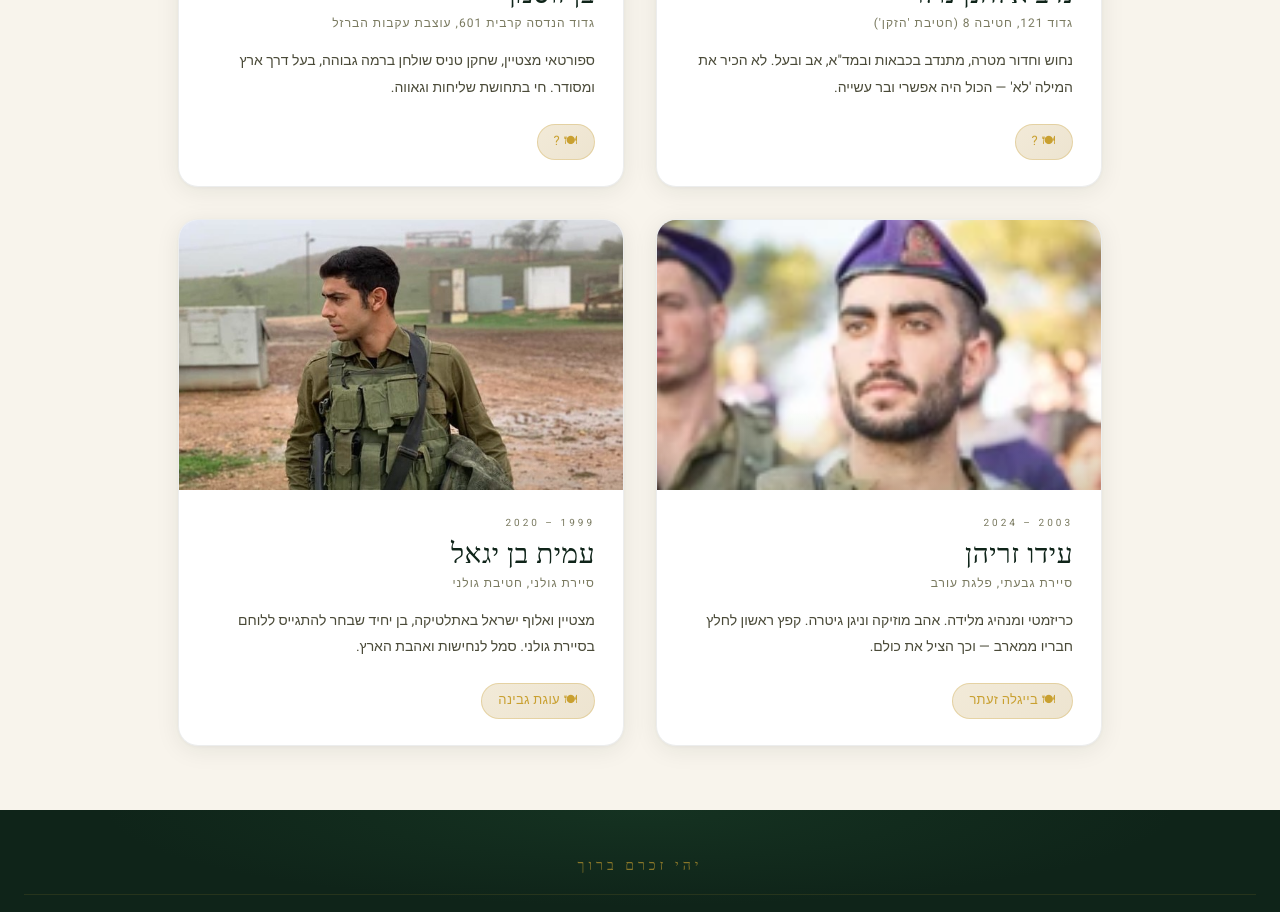
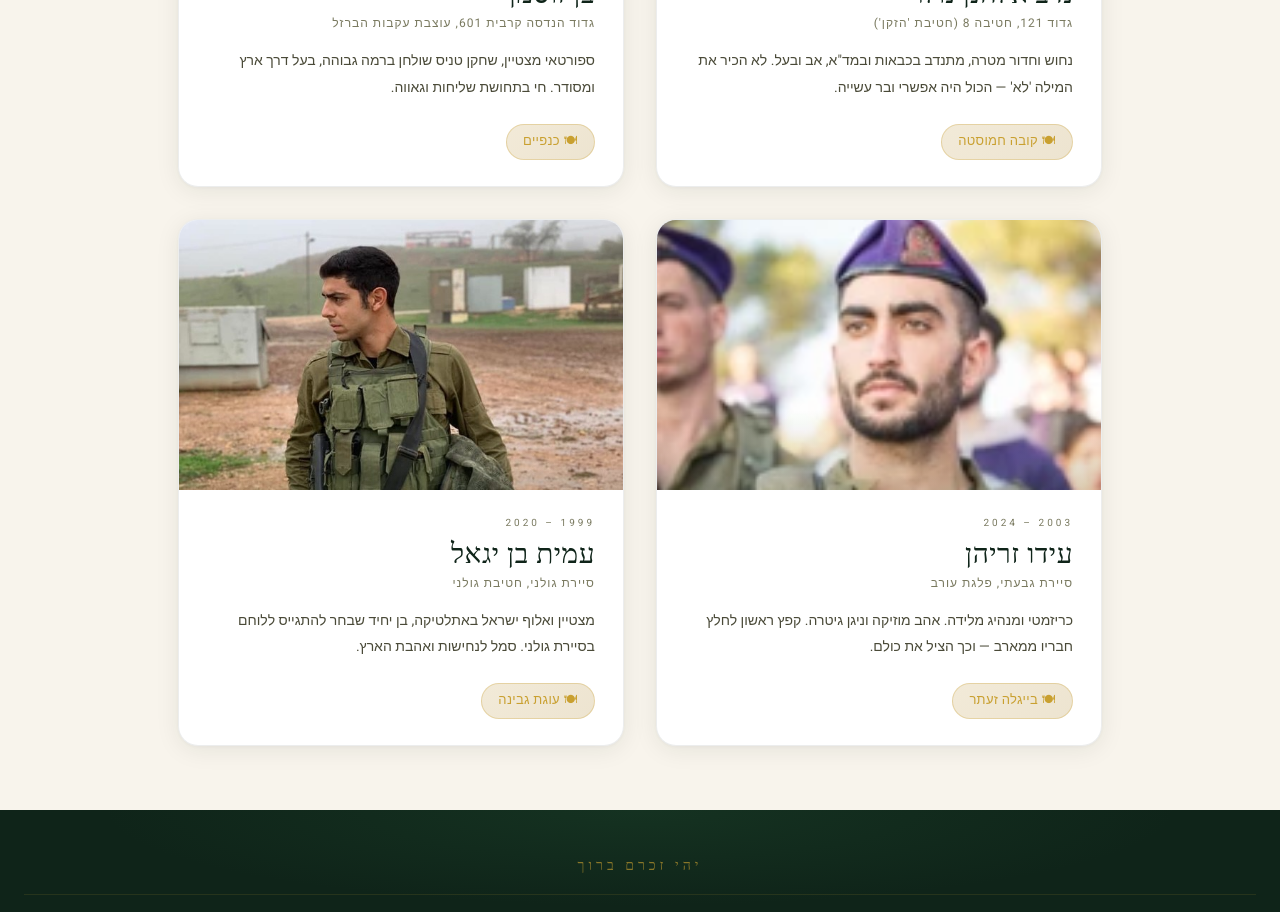
Before and after one commit to adi-lipkin/tevel, a React (Vite) app in the folder tevel/: page / in a window 1280 px wide. Shown: the part 2380-3292 px from the top of the page. Built offline with nearby package versions, Linux system fonts and the light colour scheme; a web font is replaced by a local one.

Commit message:
new restuarnt

```diff
--- a/tevel/src/data/heroes.ts
+++ b/tevel/src/data/heroes.ts
@@ -50,6 +50,11 @@ const SAVTAYAMIMA: Restaurant = {
   name: "סבתא ימימה",
   wazeLink: "https://waze.com/ul/hsv9hcjpx7",
   googleMapsLink: "https://maps.app.goo.gl/bzTMj6znnKCDLP7h9",
+};
+const THAILANDI: Restaurant = {
+  name: "תילאנדי",
+  wazeLink: " https://waze.com/ul/hsv9hc3rxr",
+  googleMapsLink: "https://share.google/weNj5kOmlDv4bcCRo",
 };
 
 export const heroes: Hero[] = [
@@ -221,10 +226,10 @@ export const heroes: Hero[] = [
       "הוא שירת כסמל מחלקה בגדוד 121 של חטיבה 8 (חטיבת \"הזקן\") ולחם בגבורה במשך חודשים ארוכים.",
       "רב-סמל ראשון נדב אלחנן נולר נפל בקרב ביום כ\"ו בסיוון תשפ\"ד (1.7.2024). בן שלושים בנופלו. הובא למנוחות בחלקה הצבאית של בית העלמין בקרני שומרון. הותיר אחריו אישה ובן, אב וארבעה אחים ואחיות."
     ],
-    favoriteFood: "?",
-    favoriteFoodStory: "אנחנו מזמינים אתכם להכיר ולהיזכר בנדב — אדם שראה בכל אתגר הזדמנות ולא ויתר אף פעם.",
+    favoriteFood: "קובה חמוסטה",
+    favoriteFoodStory: "הקובה חמוסטה שמוגש לכם היום היה המנה האהובה על נדב. אנחנו מזמינים אתכם להכיר ולהיזכר בנדב — אדם שראה בכל אתגר הזדמנות ולא ויתר אף פעם.",
     mealImage: "", // TODO: add meal image path
-    restaurants: [], // No restaurant assigned yet
+    restaurants: [SAVTAYAMIMA], // No restaurant assigned yet
     instagramLink: "https://www.instagram.com/remember_nadav?igsh=MThlZGt4dHhvYnUx",
     quote: "יום יבוא והחיים יחלפו לכם מול העיניים. תוודאו שהם יהיו שווים צפייה.",
   },
@@ -246,10 +251,10 @@ export const heroes: Hero[] = [
       "\"אני מלא גאווה ותחושת שליחות ותמיד אמרתי שאם אצטרך למות הלוואי וזה יהיה בהגנה על אחרים ועל המדינה\"",
       "בצבא בן שירת כרס\"ל (במיל') בגדוד ההנדסה הקרבית 601, עוצבת 'עקבות הברזל' (401). ביום 7.10.2023 התגייס למילואים ושירת בחיל הנדסה. נפל בקרב ביום כ' בכסלו תשפ\" 3.12.2023 בן עשרים ושתיים היה בנופלו."
     ],
-    favoriteFood: "?",
-    favoriteFoodStory: "\"אם חס וחלילה אתם יושבים שבעה, תהפכו אותה לשבוע של חברים, משפחה וכיף. שיהיה אוכל, בשרי כמובן, בירות, שתייה מתוקה, גרעינים, תה וכמובן כמובן עוגיות של אמא\" המעורב שמוגש לכם היום היה מנה אהובה על בן. אנחנו מזמינים אתכם להכיר ולהיזכר בבן.",
+    favoriteFood: "כנפיים",
+    favoriteFoodStory: "\"אם חס וחלילה אתם יושבים שבעה, תהפכו אותה לשבוע של חברים, משפחה וכיף. שיהיה אוכל, בשרי כמובן, בירות, שתייה מתוקה, גרעינים, תה וכמובן כמובן עוגיות של אמא\" הכנפיים שמוגשת לכם היום הייתה מנה אהובה על בן. אנחנו מזמינים אתכם להכיר ולהיזכר בבן.",
     mealImage: "", // TODO: add meal image path
-    restaurants: [], // No restaurant assigned yet
+    restaurants: [THAILANDI], // No restaurant assigned yet
     instagramLink: "", // TODO: add instagram link
     quote: "אני מלא גאווה ותחושת שליחות ותמיד אמרתי שאם אצטרך למות הלוואי וזה יהיה בהגנה על אחרים ועל המדינה.",
   },
```
